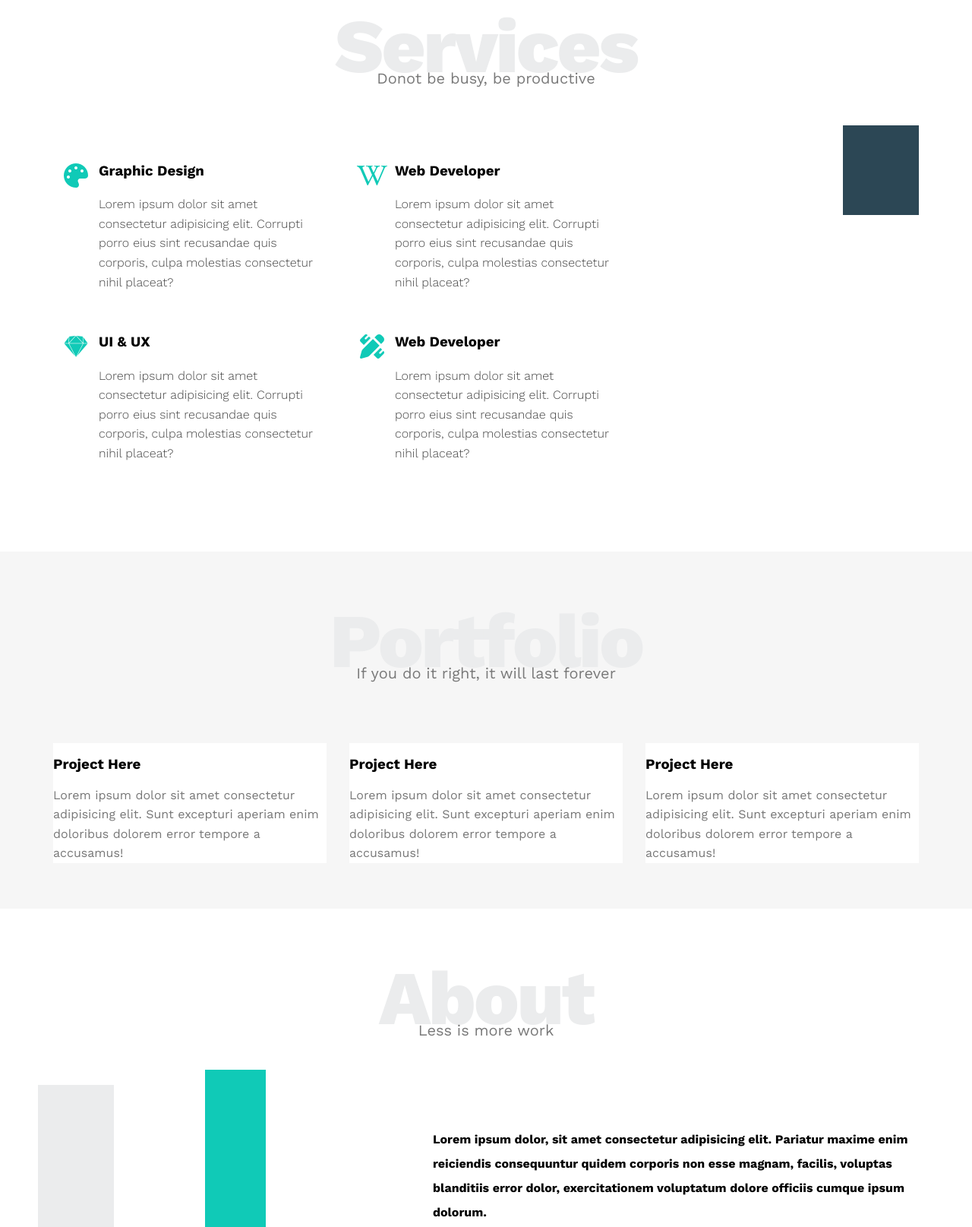
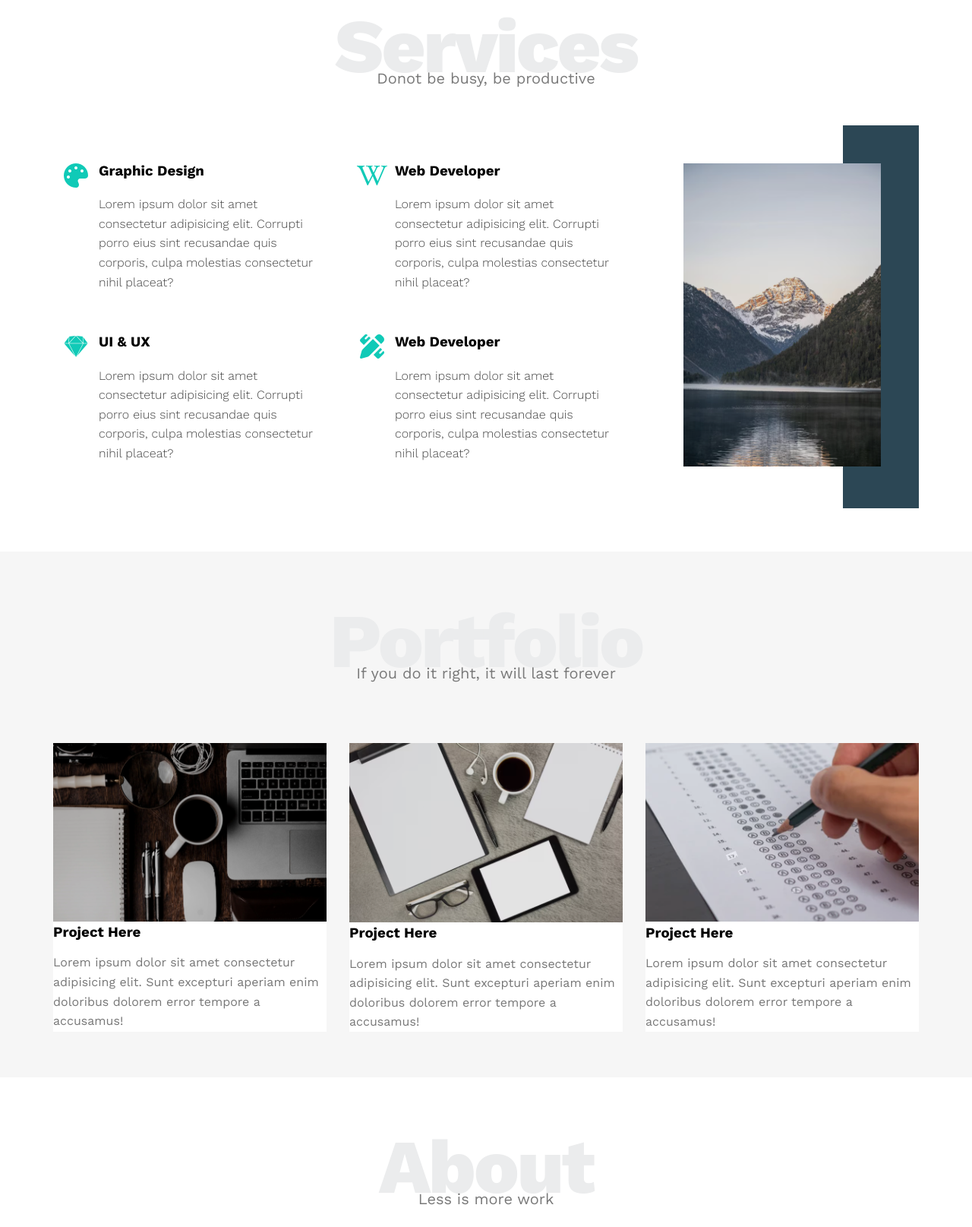
Before and after one commit to YoussefTamer12/project4, a plain HTML site: page index.html in a window 1280 px wide. Shown: the part 1404-3019 px from the top of the page at 76% size. Drawn offline with nearby package versions, Linux system fonts and the light colour scheme; files whose address does not match are found by name.

Commit message:
Update index.html

```diff
--- a/index.html
+++ b/index.html
@@ -115,7 +115,7 @@
                 </div>
                 <div class="col">
                     <div class="image image-colum">
-                        <img src="../project3/image/mount.png" alt="">
+                        <img src="../image/mount.png" alt="">
                     </div>
                 </div>
             </div>
@@ -128,7 +128,7 @@
             <p>If you do it right, it will last forever </p>
             <div class="Portfolio-content">
                 <div class="card">
-                    <img src="../project3/image/portfolio1.png" alt="">
+                    <img src="../image/portfolio1.png" alt="">
                     <div class="info">
                         <h3>Project Here</h3>
                         <p>Lorem ipsum dolor sit amet consectetur adipisicing elit. Sunt excepturi aperiam enim
@@ -136,7 +136,7 @@
                     </div>
                 </div>
                 <div class="card">
-                    <img src="../project3/image/portfolio2.png" alt="">
+                    <img src="../image/portfolio2.png" alt="">
                     <div class="info">
                         <h3>Project Here</h3>
                         <p>Lorem ipsum dolor sit amet consectetur adipisicing elit. Sunt excepturi aperiam enim
@@ -144,7 +144,7 @@
                     </div>
                 </div>
                 <div class="card">
-                    <img src="../project3/image/portfolio4.png" alt="">
+                    <img src="../image/portfolio4.png" alt="">
                     <div class="info">
                         <h3>Project Here</h3>
                         <p>Lorem ipsum dolor sit amet consectetur adipisicing elit. Sunt excepturi aperiam enim
@@ -161,7 +161,7 @@
             <p>Less is more work</p>
             <div class="about-content">
                 <div class="image">
-                    <img src="../project3/image/about.png" alt="">
+                    <img src="../image/about.png" alt="">
                 </div>
                 <div class="text">
                     <p>Lorem ipsum dolor, sit amet consectetur adipisicing elit. Pariatur maxime enim reiciendis
```
